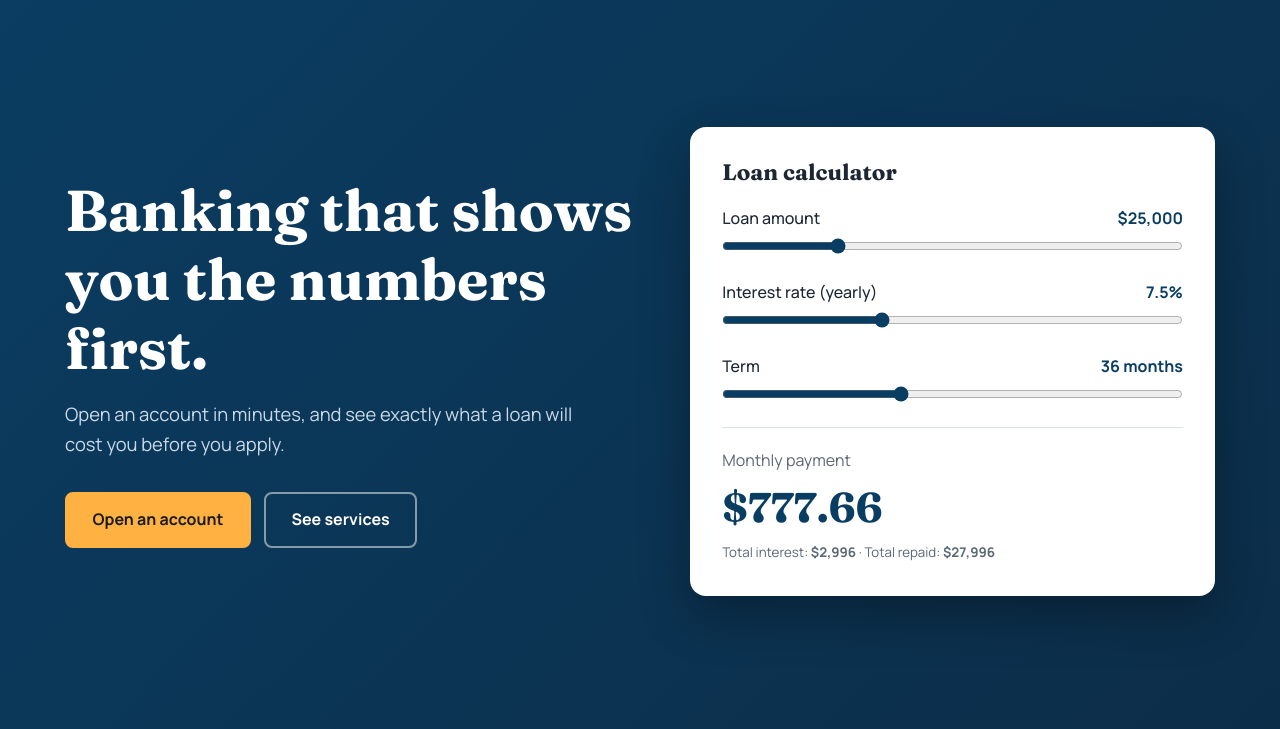
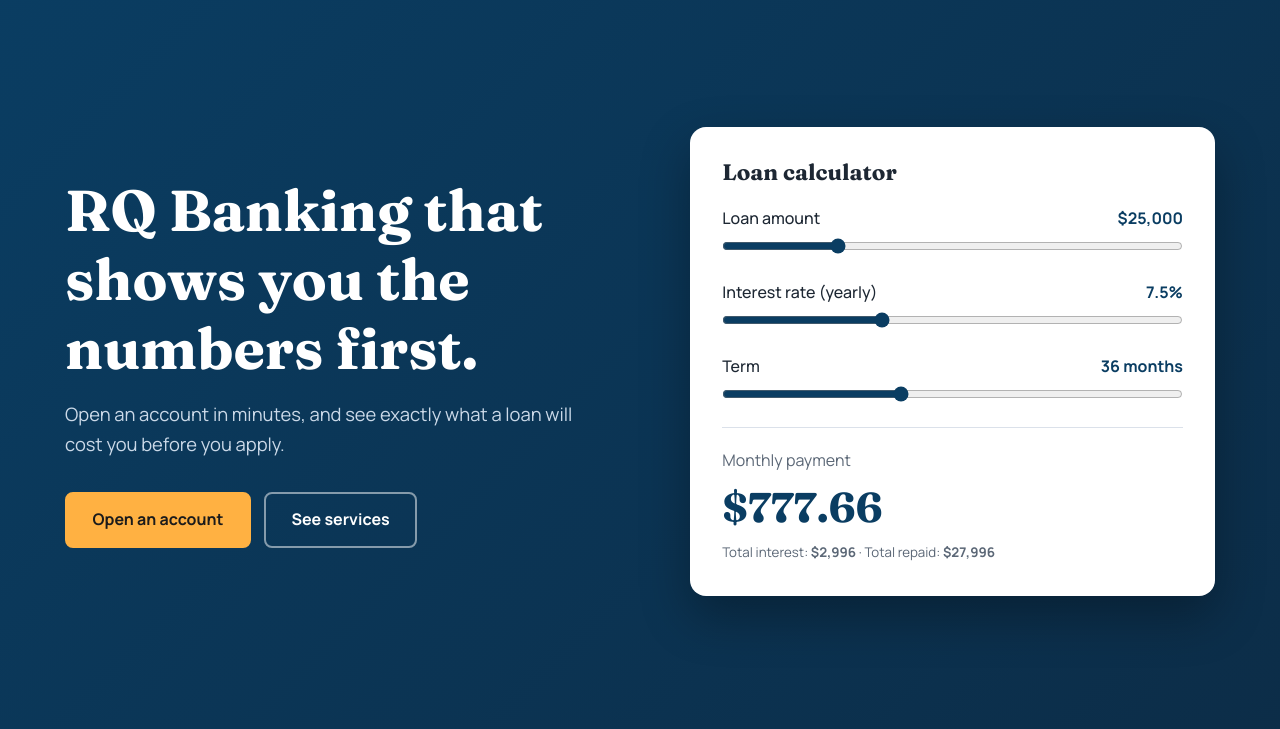
Before and after one commit to mrehmanullah/bank-cicd-site, a plain HTML site: page index.html in a window 1280 px wide. Shown: the part 71-800 px from the top of the page. Drawn offline with Linux system fonts and the light colour scheme.

Commit message:
Update hero heading to include 'RQ Banking'

```diff
--- a/index.html
+++ b/index.html
@@ -39,7 +39,7 @@
     <!-- Hero with the live loan calculator -->
     <section id="home" class="hero">
       <div class="hero-text">
-        <h1>Banking that shows you the numbers first.</h1>
+        <h1>RQ Banking that shows you the numbers first.</h1>
         <p>Open an account in minutes, and see exactly what a loan will cost you before you apply.</p>
         <a href="#contact" class="btn">Open an account</a>
         <a href="#services" class="btn ghost">See services</a>
```
